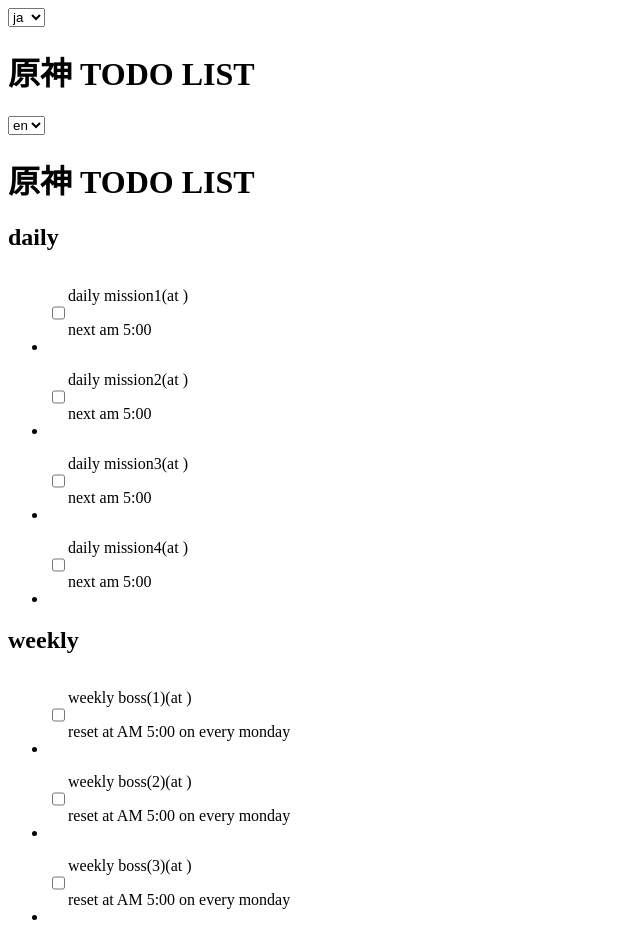
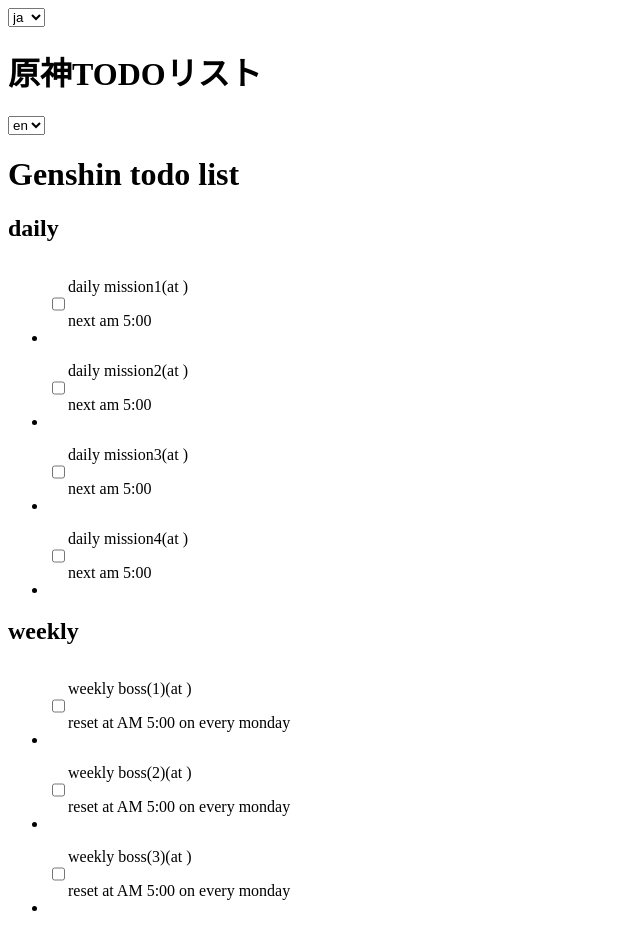
Before and after one commit to sadnessOjisan/genshin-todo-list, a Next.js app: page /en in a window 1280 px wide. Shown: the whole page, without its empty margins (0-640 px from the left). Built offline with nearby package versions, Linux system fonts and the light colour scheme.

Commit message:
feat: show i18n doc

```diff
--- a/src/app/[lang]/layout.tsx
+++ b/src/app/[lang]/layout.tsx
@@ -1,22 +1,22 @@
 import { LangSelect } from "../../client/lang-select";
-
-export const metadata = {
-  title: "Next.js",
-  description: "Generated by Next.js",
-};
+import { VOCABULARY } from "../../data/i18n";
+import type { Lang } from "../../type/lang";
 
 export default function RootLayout({
   children,
   params,
 }: {
   children: React.ReactNode;
-  params: any;
+  params: { lang: Lang };
 }) {
   return (
     <html lang={params.lang}>
+      <head>
+        <title>{VOCABULARY[params.lang].PAGE_TITLE}</title>
+      </head>
       <body>
         <LangSelect default={params.lang} />
-        <h1>原神 TODO LIST</h1>
+        <h1>{VOCABULARY[params.lang].PAGE_TITLE}</h1>
         {children}
       </body>
     </html>
--- a/src/app/layout.tsx
+++ b/src/app/layout.tsx
@@ -1,8 +1,9 @@
 import { LangSelect } from "../client/lang-select";
 import { DEFAULT_LANG } from "../const/lang";
+import { VOCABULARY } from "../data/i18n";
 
 export const metadata = {
-  title: "Next.js",
+  title: VOCABULARY[DEFAULT_LANG].PAGE_TITLE,
   description: "Generated by Next.js",
 };
 
@@ -15,7 +16,7 @@
     <html lang={DEFAULT_LANG}>
       <body>
         <LangSelect default={DEFAULT_LANG} />
-        <h1>原神 TODO LIST</h1>
+        <h1>{VOCABULARY[DEFAULT_LANG].PAGE_TITLE}</h1>
         {children}
       </body>
     </html>
--- /dev/null
+++ b/src/data/i18n.ts
@@ -0,0 +1,21 @@
+import type { Lang } from "../type/lang";
+
+type Vocabulary = {
+  [x in Lang]: {
+    PAGE_TITLE: string;
+    PAGE_DESCRIPTION: string;
+  };
+};
+
+export const VOCABULARY: Vocabulary = {
+  ja: {
+    PAGE_TITLE: "原神TODOリスト",
+    PAGE_DESCRIPTION:
+      "皆で作る原神TODOリスト、管理ツールです。多様なTODOが用意されており、カスタマイズも可能です。",
+  },
+  en: {
+    PAGE_TITLE: "Genshin todo list",
+    PAGE_DESCRIPTION:
+      "A Genshin TODO list and management tool for everyone! A variety of TODO tasks are available and can be customized.",
+  },
+};
```
